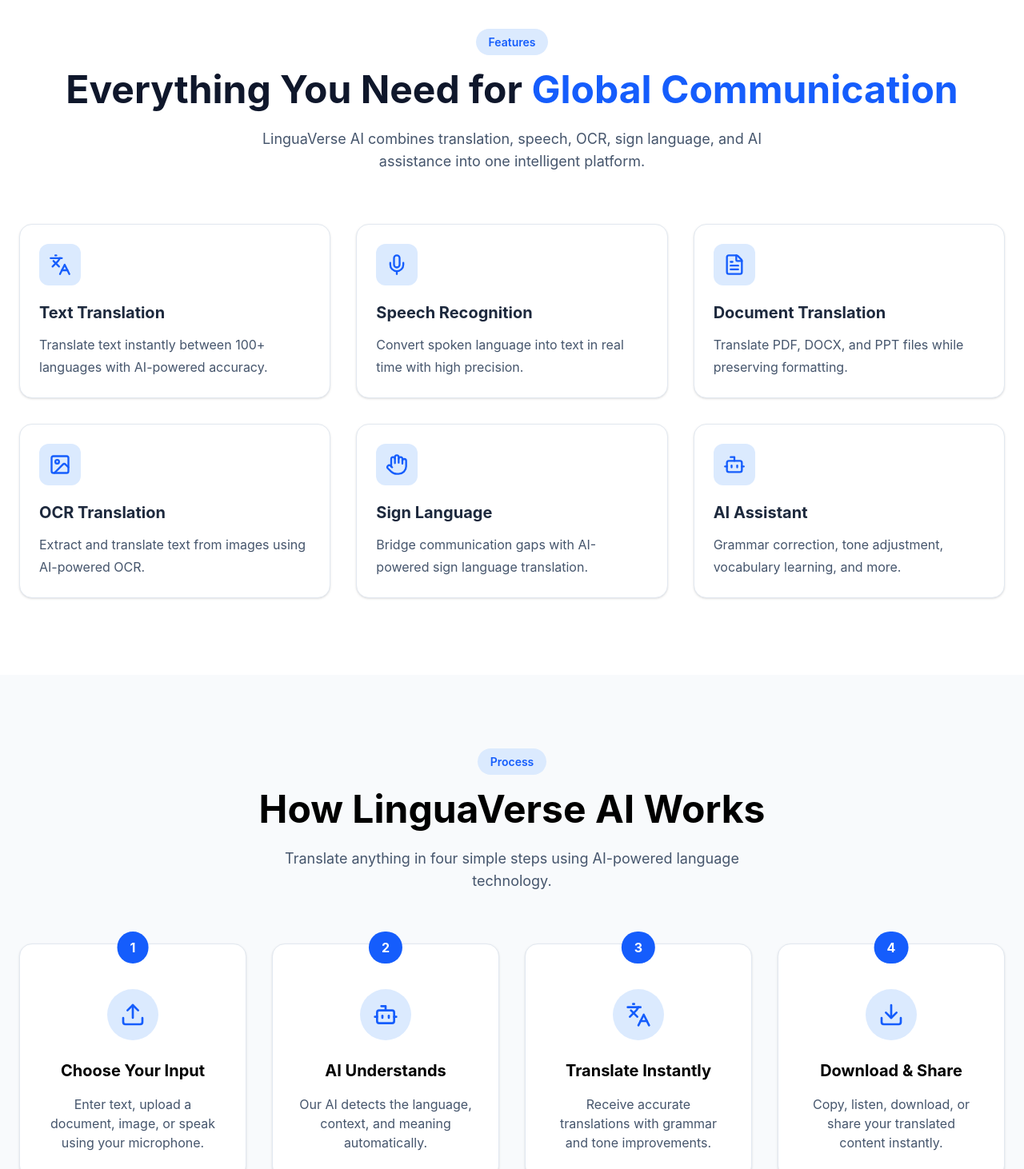
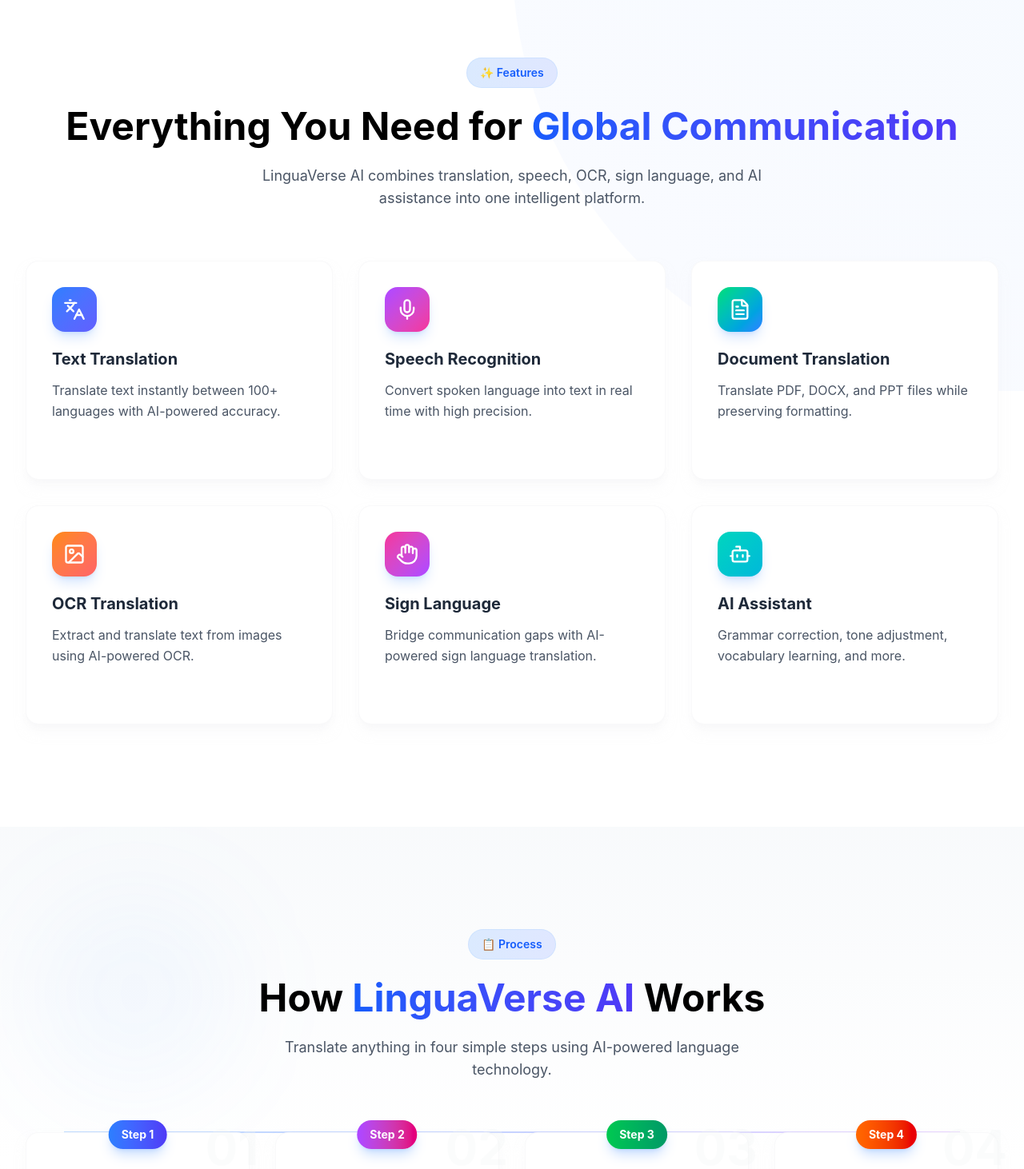
Before and after one commit to DishaAgarwalla/LinguaVerse-AI, a React (Vite) app in the folder client/: page / in a window 1280 px wide. Shown: the part 1000-2462 px from the top of the page at 80% size. Built offline with nearby package versions, Linux system fonts and the light colour scheme.

Commit message:
feat(home): improve landing page sections and user experience

```diff
--- a/client/src/components/home/FeatureCard.tsx
+++ b/client/src/components/home/FeatureCard.tsx
@@ -4,26 +4,64 @@
   title: string;
   description: string;
   icon: LucideIcon;
+  index: number;
 }
 
 const FeatureCard = ({
   title,
   description,
   icon: Icon,
+  index,
 }: FeatureCardProps) => {
+  const gradients = [
+    "from-blue-500 to-indigo-500",
+    "from-purple-500 to-pink-500",
+    "from-green-400 to-blue-500",
+    "from-orange-400 to-red-400",
+    "from-pink-500 to-purple-500",
+    "from-teal-400 to-cyan-500",
+  ];
+
+  const bgGradients = [
+    "from-blue-50 to-indigo-50",
+    "from-purple-50 to-pink-50",
+    "from-green-50 to-blue-50",
+    "from-orange-50 to-red-50",
+    "from-pink-50 to-purple-50",
+    "from-teal-50 to-cyan-50",
+  ];
+
+  const gradient = gradients[index % gradients.length];
+  const bgGradient = bgGradients[index % bgGradients.length];
+
   return (
-    <div className="rounded-2xl border border-slate-200 bg-white p-6 shadow-sm transition-all duration-300 hover:-translate-y-2 hover:shadow-xl">
-      <div className="mb-5 inline-flex rounded-xl bg-blue-100 p-3">
-        <Icon className="h-7 w-7 text-blue-600" />
+    <div className="group relative rounded-2xl bg-white p-6 sm:p-8 shadow-lg shadow-gray-100/50 transition-all duration-500 hover:-translate-y-2 hover:shadow-2xl hover:shadow-gray-200/50 border border-gray-100/50 hover:border-blue-100">
+      {/* Gradient overlay */}
+      <div className={`absolute inset-0 rounded-2xl bg-gradient-to-br ${bgGradient} opacity-0 group-hover:opacity-100 transition-opacity duration-500`}></div>
+
+      <div className="relative">
+        <div className={`mb-5 inline-flex rounded-2xl bg-gradient-to-br ${gradient} p-3.5 shadow-lg shadow-blue-500/20 group-hover:scale-110 transition-transform duration-300`}>
+          <Icon className="h-7 w-7 text-white" />
         </div>
 
-      <h3 className="mb-3 text-xl font-bold text-slate-800">
+        <h3 className="mb-3 text-xl font-bold text-gray-800 group-hover:text-blue-600 transition-colors duration-300">
           {title}
         </h3>
 
-      <p className="text-slate-600 leading-7">
+        <p className="text-gray-600 leading-relaxed group-hover:text-gray-700 transition-colors duration-300">
           {description}
         </p>
+
+        {/* Learn more link */}
+        <div className="mt-4 opacity-0 group-hover:opacity-100 transition-opacity duration-300">
+          <span className="text-sm font-semibold text-blue-600 inline-flex items-center gap-1">
+            Learn More
+            <svg className="w-4 h-4 group-hover:translate-x-1 transition-transform" fill="none" stroke="currentColor" viewBox="0 0 24 24">
+              <path strokeLinecap="round" strokeLinejoin="round" strokeWidth={2} d="M9 5l7 7-7 7" />
+            </svg>
+          </span>
+        </div>
+      </div>
     </div>
   );
 };
--- a/client/src/components/home/Features.tsx
+++ b/client/src/components/home/Features.tsx
@@ -3,45 +3,40 @@
 
 const Features = () => {
   return (
-   <section
-  id="features"
-  className="bg-white py-24"
->
-      <div className="mx-auto max-w-7xl px-6">
+    <section id="features" className="relative bg-white py-24 md:py-32 overflow-hidden">
+      {/* Background decoration */}
+      <div className="absolute top-0 right-0 w-1/2 h-1/2 bg-gradient-to-bl from-blue-50/50 to-indigo-50/30 rounded-bl-full"></div>
 
+      <div className="relative mx-auto max-w-7xl px-4 sm:px-6 lg:px-8">
         <div className="mb-16 text-center">
-
-          <span className="rounded-full bg-blue-100 px-4 py-2 text-sm font-semibold text-blue-600">
-            Features
+          <span className="inline-block rounded-full bg-gradient-to-r from-blue-100 to-indigo-100 px-4 py-2 text-sm font-semibold text-blue-600 border border-blue-200/50">
+            ✨ Features
           </span>
 
-          <h2 className="mt-6 text-5xl font-bold text-slate-900">
+          <h2 className="mt-6 text-3xl sm:text-4xl lg:text-5xl font-bold">
             Everything You Need for
-            <span className="text-blue-600">
-              {" "}
-              Global Communication
+            <span className="bg-gradient-to-r from-blue-600 to-indigo-600 bg-clip-text text-transparent block sm:inline">
+              {" "}Global Communication
             </span>
           </h2>
 
-          <p className="mx-auto mt-6 max-w-2xl text-lg text-slate-600">
-            LinguaVerse AI combines translation, speech,
-            OCR, sign language, and AI assistance into one
-            intelligent platform.
+          <p className="mx-auto mt-6 max-w-2xl text-lg text-gray-600">
+            LinguaVerse AI combines translation, speech, OCR, sign language,
+            and AI assistance into one intelligent platform.
           </p>
-
         </div>
 
-        <div className="grid gap-8 md:grid-cols-2 lg:grid-cols-3">
-          {features.map((feature) => (
+        <div className="grid gap-6 sm:gap-8 md:grid-cols-2 lg:grid-cols-3">
+          {features.map((feature, index) => (
             <FeatureCard
               key={feature.id}
               title={feature.title}
               description={feature.description}
               icon={feature.icon}
+              index={index}
             />
           ))}
         </div>
-
       </div>
     </section>
   );
--- a/client/src/components/home/HowItWorks.tsx
+++ b/client/src/components/home/HowItWorks.tsx
@@ -3,40 +3,43 @@
 
 const HowItWorks = () => {
   return (
-    <section
-  id="how-it-works"
-  className="bg-slate-50 py-24"
->
-      <div className="mx-auto max-w-7xl px-6">
+    <section id="how-it-works" className="relative bg-gradient-to-b from-slate-50 via-white to-slate-50 py-24 md:py-32 overflow-hidden">
+      {/* Decorative circles */}
+      <div className="absolute top-20 left-10 w-64 h-64 bg-blue-400/5 rounded-full blur-3xl"></div>
+      <div className="absolute bottom-20 right-10 w-64 h-64 bg-indigo-400/5 rounded-full blur-3xl"></div>
 
+      <div className="relative mx-auto max-w-7xl px-4 sm:px-6 lg:px-8">
         <div className="mb-16 text-center">
-
-          <span className="rounded-full bg-blue-100 px-4 py-2 text-sm font-semibold text-blue-600">
-            Process
+          <span className="inline-block rounded-full bg-gradient-to-r from-blue-100 to-indigo-100 px-4 py-2 text-sm font-semibold text-blue-600 border border-blue-200/50">
+            📋 Process
           </span>
 
-          <h2 className="mt-6 text-5xl font-bold">
-            How LinguaVerse AI Works
+          <h2 className="mt-6 text-3xl sm:text-4xl lg:text-5xl font-bold">
+            How <span className="bg-gradient-to-r from-blue-600 to-indigo-600 bg-clip-text text-transparent">LinguaVerse AI</span> Works
           </h2>
 
-          <p className="mx-auto mt-6 max-w-2xl text-lg text-slate-600">
+          <p className="mx-auto mt-6 max-w-2xl text-lg text-gray-600">
             Translate anything in four simple steps using AI-powered language technology.
           </p>
-
         </div>
 
-        <div className="grid gap-8 md:grid-cols-2 lg:grid-cols-4">
-          {steps.map((step) => (
+        {/* Connection line (desktop) */}
+        <div className="hidden lg:block relative">
+          <div className="absolute top-1/2 left-12 right-12 h-0.5 bg-gradient-to-r from-blue-200 via-indigo-200 to-purple-200 -translate-y-1/2"></div>
+        </div>
+
+        <div className="relative grid gap-8 md:grid-cols-2 lg:grid-cols-4">
+          {steps.map((step, index) => (
             <StepCard
               key={step.id}
               step={step.id}
               title={step.title}
               description={step.description}
               icon={step.icon}
+              index={index}
             />
           ))}
         </div>
-
       </div>
     </section>
   );
--- a/client/src/components/home/StepCard.tsx
+++ b/client/src/components/home/StepCard.tsx
@@ -5,6 +5,7 @@
   description: string;
   icon: LucideIcon;
   step: number;
+  index: number;
 }
 
 const StepCard = ({
@@ -12,28 +13,47 @@
   description,
   icon: Icon,
   step,
+  index,
 }: StepCardProps) => {
+  const colors = [
+    { bg: "from-blue-500 to-indigo-600", text: "text-blue-600", light: "from-blue-50 to-indigo-50" },
+    { bg: "from-purple-500 to-pink-600", text: "text-purple-600", light: "from-purple-50 to-pink-50" },
+    { bg: "from-green-500 to-emerald-600", text: "text-green-600", light: "from-green-50 to-emerald-50" },
+    { bg: "from-orange-500 to-red-600", text: "text-orange-600", light: "from-orange-50 to-red-50" },
+  ];
+
+  const color = colors[index % colors.length];
+
   return (
-    <div className="relative rounded-2xl border border-slate-200 bg-white p-8 text-center shadow-sm transition-all duration-300 hover:-translate-y-2 hover:shadow-xl">
+    <div className="group relative animate-slideUp" style={{ animationDelay: `${index * 0.1}s` }}>
+      <div className="relative rounded-2xl bg-white p-6 sm:p-8 text-center shadow-lg shadow-gray-100/50 transition-all duration-500 hover:-translate-y-2 hover:shadow-2xl hover:shadow-gray-200/50 border border-gray-100/50 hover:border-blue-100">
+        {/* Step Number - Large Background */}
+        <div className="absolute -top-3 -right-3 text-6xl font-bold text-gray-100/30 select-none group-hover:text-gray-200/40 transition-colors duration-300">
+          {String(step).padStart(2, '0')}
+        </div>
 
-      <div className="absolute -top-4 left-1/2 -translate-x-1/2 rounded-full bg-blue-600 px-4 py-2 text-white font-bold">
-        {step}
+        {/* Step Number Badge */}
+        <div className={`absolute -top-4 left-1/2 -translate-x-1/2 rounded-full bg-gradient-to-r ${color.bg} px-4 py-2 text-sm font-bold text-white shadow-lg shadow-blue-500/25`}>
+          Step {step}
         </div>
 
         <div className="mt-6 flex justify-center">
-        <div className="rounded-full bg-blue-100 p-4">
-          <Icon className="h-8 w-8 text-blue-600" />
+          <div className={`rounded-2xl bg-gradient-to-br ${color.light} p-4 group-hover:scale-110 transition-transform duration-300`}>
+            <Icon className={`h-8 w-8 ${color.text}`} />
           </div>
         </div>
 
-      <h3 className="mt-6 text-xl font-bold">
+        <h3 className="mt-6 text-xl font-bold text-gray-800 group-hover:text-blue-600 transition-colors duration-300">
           {title}
         </h3>
 
-      <p className="mt-4 text-slate-600">
+        <p className="mt-4 text-gray-600 leading-relaxed">
           {description}
         </p>
 
+        {/* Progress indicator */}
+        <div className="mt-6 h-1 w-12 mx-auto rounded-full bg-gray-200 group-hover:bg-gradient-to-r from-blue-400 to-indigo-400 transition-all duration-300 group-hover:w-16"></div>
+      </div>
     </div>
   );
 };
```
Lines whose indentation alone changed are shown as unchanged.
